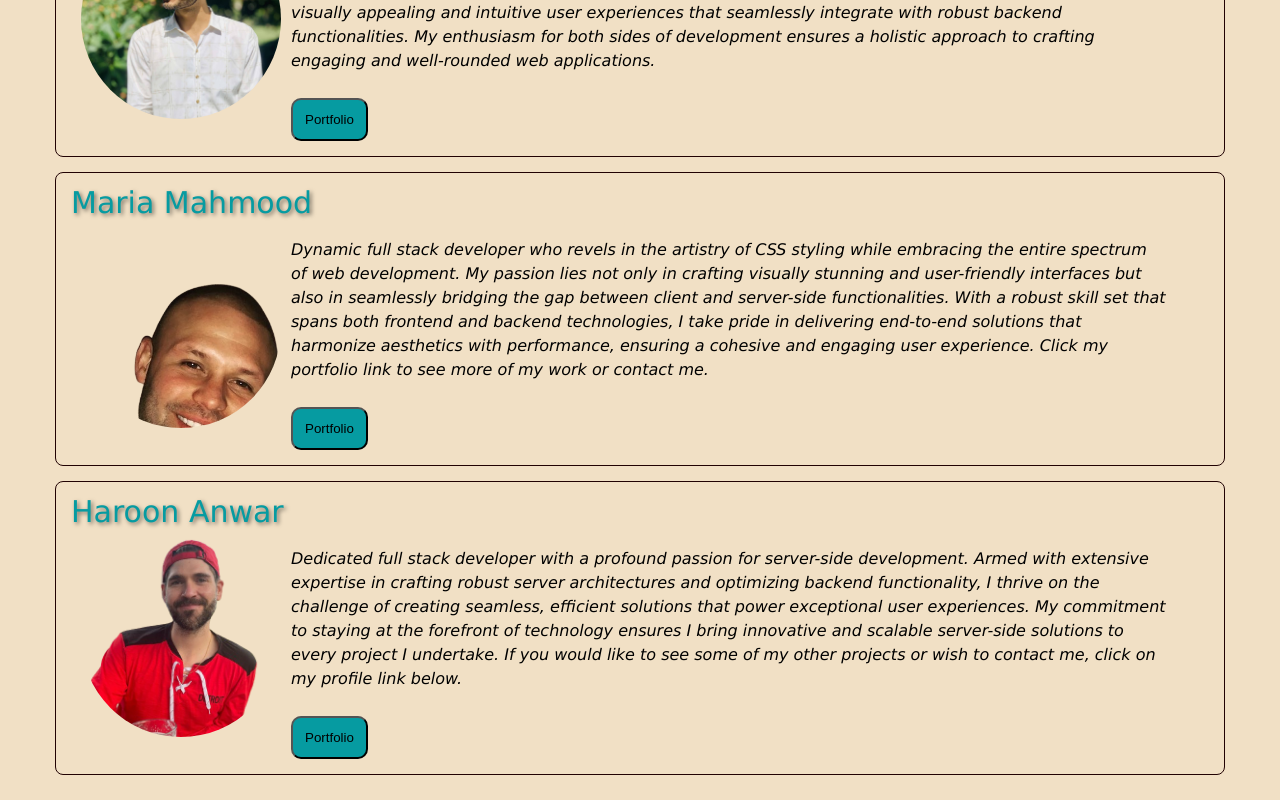
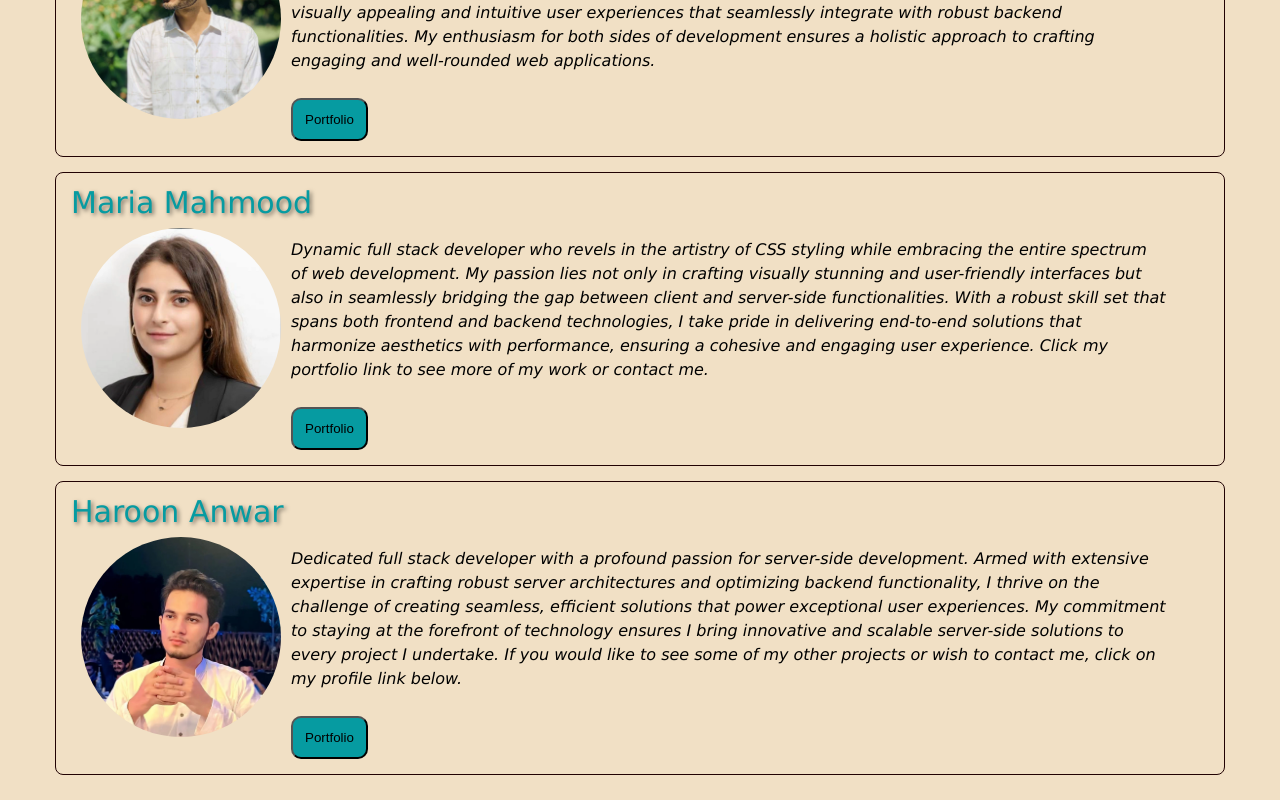
Before and after one commit to adilrasheed139/aiflashcard, a React (Vite) app in the folder client/: page /team in a window 1280 px wide. Shown: the part 300-1100 px from the top of the page. Built offline with nearby package versions, Linux system fonts and the light colour scheme.

Commit message:
modify the teampage

```diff
--- a/client/src/pages/TeamPage.jsx
+++ b/client/src/pages/TeamPage.jsx
@@ -3,6 +3,8 @@ import AntB from '../assets/images/AntB.png'
 import KarenD from '../assets/images/KarenD.png';
 import LukeG from '../assets/images/LukeG.png';
 import AdilRa from '../assets/images/AdilRa.jpg';
+import MariaM from '../assets/images/MariaM.jpg';
+import HaroonA from '../assets/images/HaroonA.jpg';
 
 export default function TeamPage(){
 
@@ -32,7 +34,7 @@ export default function TeamPage(){
               textShadow: '2px 2px 4px rgba(0, 0, 0, 0.5)', // Example text shadow
               fontSize: '30px'
             }}>Maria Mahmood</span>}
-          imageSrc= {AntB}
+          imageSrc= {MariaM}
           description={<p style={{ fontStyle: 'italic', lineHeight: '1.5' }}>Dynamic full stack developer who revels in the artistry of CSS styling while embracing the entire spectrum of web development. My passion lies not only in crafting visually stunning and user-friendly interfaces but also in seamlessly bridging the gap between client and server-side functionalities. With a robust skill set that spans both frontend and backend technologies, I take pride in delivering end-to-end solutions that harmonize aesthetics with performance, ensuring a cohesive and engaging user experience. Click my portfolio link to see more of my work or contact me.</p>}
           externalLink= "#"
         />
@@ -47,7 +49,7 @@ export default function TeamPage(){
               textShadow: '2px 2px 4px rgba(0, 0, 0, 0.5)',
               fontSize: '30px',
             }}>Haroon Anwar</span>}
-            imageSrc={LukeG}
+            imageSrc={HaroonA}
           description={<p style={{ fontStyle: 'italic', lineHeight: '1.5' }}>Dedicated full stack developer with a profound passion for server-side development. Armed with extensive expertise in crafting robust server architectures and optimizing backend functionality, I thrive on the challenge of creating seamless, efficient solutions that power exceptional user experiences. My commitment to staying at the forefront of technology ensures I bring innovative and scalable server-side solutions to every project I undertake. If you would like to see some of my other projects or wish to contact me, click on my profile link below.</p>}
           externalLink= "#"
         />
```
Also changed, not shown: client/src/assets/images/HaroonA.jpg (added), client/src/assets/images/MariaM.jpg (added).
